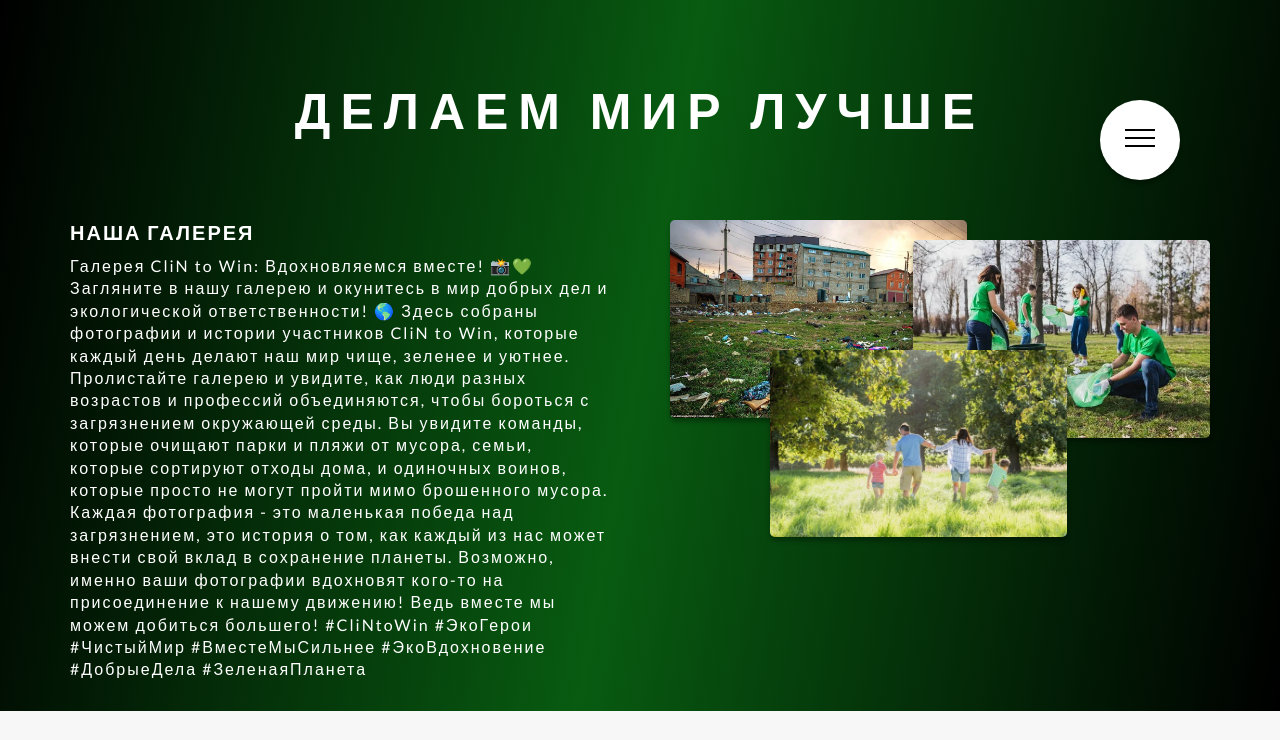
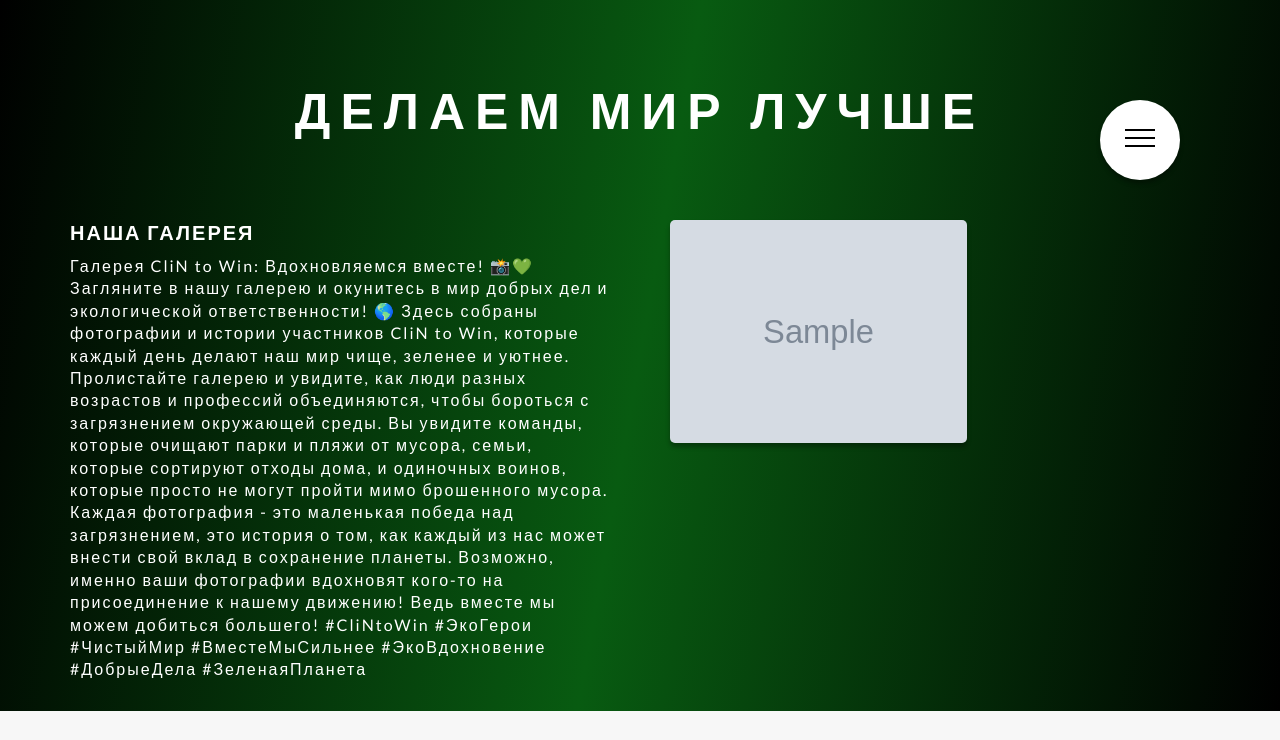
Before and after one commit to pabloERSH/clean_to_win, a Django app: page /gallery/ in a window 1280 px wide. Shown: the top 740 px of the page. Run offline with Django 5.2, Linux system fonts and the light colour scheme; tables that the repository leaves empty hold one stand-in row (values such as "Sample post"); grey boxes marked "Sample" are stand-in pictures.

Commit message:
added 12 photos for gallery, done upload from DB

```diff
--- a/clean_to_win/welcome/templates/welcome/gallery.html
+++ b/clean_to_win/welcome/templates/welcome/gallery.html
@@ -30,32 +30,18 @@
 
                     <div class="col-1-of-2">
                         <div class="composition">
+                        {% with images_limited=images|slice:":3" %}
+                            {% for image in images_limited %}
                                 <img
-                            src="{% static '/welcome/images/composition_1.jpeg' %}"
+                                src="{% static image.image %}"
 
                                 sizes="(max-width: 1240px) 23vw,
                                         (max-width: 900px) 43vw
                                         (max-width: 600px) 47vw, 300px"
-                            alt="Композиция-1"
-                            class="composition__photo composition__photo_n1">
-
-                            <img
-                            src="{% static '/welcome/images/composition_2.webp' %}"
-
-                            sizes="(max-width: 1240px) 23vw,
-                                    (max-width: 900px) 43vw
-                                    (max-width: 600px) 47vw, 300px"
-                            alt="Композиция-2"
-                            class="composition__photo composition__photo_n2">
-
-                            <img
-                            src="{% static '/welcome/images/composition_3.jpeg' %}"
-
-                            sizes="(max-width: 1240px) 23vw,
-                                    (max-width: 900px) 43vw
-                                    (max-width: 600px) 47vw, 300px"
-                            alt="Композиция-3"
-                            class="composition__photo composition__photo_n3">
+                                alt="Композиция-{{ forloop.counter }}"
+                                class="composition__photo composition__photo_n{{ forloop.counter }}">
+                            {% endfor %}
+                        {% endwith %}
                         </div>
                     </div>
                 </div>
@@ -63,56 +49,67 @@
             </section>
 
             <section class="section-galary">
-
                 <div class="text-align-center margin-bottom-80px">
                     <h2 class="title-secondary">
                         коллекция наших снимков
                     </h2>
                 </div>
+
                 <div class="row">
+                    {% for i in "123456789012" %}
                         <div class="col-1-of-3">
-                        <div class="galary_set_block__1"></div>
+                            <div class="galary_set_block__{{ forloop.counter }}"></div>
                         </div>
-                    <div class="col-1-of-3">
-                        <div class="galary_set_block__2"></div>
+                        {% if forloop.counter|divisibleby:3 %}
+                            </div><div class="row">
+                        {% endif %}
+                    {% endfor %}
                 </div>
-                    <div class="col-1-of-3">
-                        <div class="galary_set_block__3"></div>
-                    </div>
-                </div>
-                <div class="row">
-                    <div class="col-1-of-3">
-                        <div class="galary_set_block__4"></div>
-                    </div>
-                    <div class="col-1-of-3">
-                        <div class="galary_set_block__5"></div>
-                    </div>
-                    <div class="col-1-of-3">
-                        <div class="galary_set_block__6"></div>
-                    </div>
-                </div>
-                <div class="row">
-                    <div class="col-1-of-3">
-                        <div class="galary_set_block__7"></div>
-                    </div>
-                    <div class="col-1-of-3">
-                        <div class="galary_set_block__8"></div>
-                    </div>
-                    <div class="col-1-of-3">
-                        <div class="galary_set_block__9"></div>
-                    </div>
-                </div>
-                <div class="row">
-                    <div class="col-1-of-3">
-                        <div class="galary_set_block__10"></div>
-                    </div>
-                    <div class="col-1-of-3">
-                        <div class="galary_set_block__11"></div>
-                    </div>
-                    <div class="col-1-of-3">
-                        <div class="galary_set_block__12"></div>
-                    </div>
-                </div>
+
+<!--                <div class="row">-->
+<!--                    <div class="col-1-of-3">-->
+<!--                        <div class="galary_set_block__1"></div>-->
+<!--                    </div>-->
+<!--                    <div class="col-1-of-3">-->
+<!--                        <div class="galary_set_block__2"></div>-->
+<!--                    </div>-->
+<!--                    <div class="col-1-of-3">-->
+<!--                        <div class="galary_set_block__3"></div>-->
+<!--                    </div>-->
+<!--                </div>-->
+<!--                <div class="row">-->
+<!--                    <div class="col-1-of-3">-->
+<!--                        <div class="galary_set_block__4"></div>-->
+<!--                    </div>-->
+<!--                    <div class="col-1-of-3">-->
+<!--                        <div class="galary_set_block__5"></div>-->
+<!--                    </div>-->
+<!--                    <div class="col-1-of-3">-->
+<!--                        <div class="galary_set_block__6"></div>-->
+<!--                    </div>-->
+<!--                </div>-->
+<!--                <div class="row">-->
+<!--                    <div class="col-1-of-3">-->
+<!--                        <div class="galary_set_block__7"></div>-->
+<!--                    </div>-->
+<!--                    <div class="col-1-of-3">-->
+<!--                        <div class="galary_set_block__8"></div>-->
+<!--                    </div>-->
+<!--                    <div class="col-1-of-3">-->
+<!--                        <div class="galary_set_block__9"></div>-->
+<!--                    </div>-->
+<!--                </div>-->
+<!--                <div class="row">-->
+<!--                    <div class="col-1-of-3">-->
+<!--                        <div class="galary_set_block__10"></div>-->
+<!--                    </div>-->
+<!--                    <div class="col-1-of-3">-->
+<!--                        <div class="galary_set_block__11"></div>-->
+<!--                    </div>-->
+<!--                    <div class="col-1-of-3">-->
+<!--                        <div class="galary_set_block__12"></div>-->
+<!--                    </div>-->
+<!--                </div>-->
 
                 <div class="text-align-center">
                     <a href="https://web.telegram.org/k/#@clean_to_win_bot" class="btn btn_animated" target="_blank">посмотреть все</a>
--- a/clean_to_win/welcome/views.py
+++ b/clean_to_win/welcome/views.py
@@ -1,4 +1,5 @@
-from django.views.generic import TemplateView
+from django.views.generic import TemplateView, ListView
+from .models import GalleryImages
 
 
 menu = {
@@ -8,18 +9,28 @@ menu = {
     'Главная': '../'
 }
 
+
 class Index(TemplateView):
     template_name = 'welcome/index.html'
     extra_context = {'menu': menu}
+
 
 class About(TemplateView):
     template_name = 'welcome/about.html'
     extra_context = {'menu': menu}
 
+
 class FeedBack(TemplateView):
     template_name = 'welcome/feedback.html'
     extra_context = {'menu': menu}
 
-class Gallery(TemplateView):
+
+class Gallery(ListView):
+    model = GalleryImages
     template_name = 'welcome/gallery.html'
+    context_object_name = 'images'
     extra_context = {'menu': menu}
+
+    def get_queryset(self):
+        # Получаем 15 случайных объектов
+        return GalleryImages.objects.order_by("?")[:15]
```
Also changed, not shown: clean_to_win/static/welcome/images/Gallery_1.jpg (added), clean_to_win/static/welcome/images/Gallery_10.jpg (added), clean_to_win/static/welcome/images/Gallery_11.jpg (added), clean_to_win/static/welcome/images/Gallery_12.jpg (added), clean_to_win/static/welcome/images/Gallery_2.jpg (added), clean_to_win/static/welcome/images/Gallery_3.jpg (added), clean_to_win/static/welcome/images/Gallery_4.jpg (added), clean_to_win/static/welcome/images/Gallery_5.jpg (added), clean_to_win/static/welcome/images/Gallery_6.jpg (added), clean_to_win/static/welcome/images/Gallery_7.jpg (added), clean_to_win/static/welcome/images/Gallery_9.jpg (added), 1 other file. Lines whose indentation alone changed are shown as unchanged.
